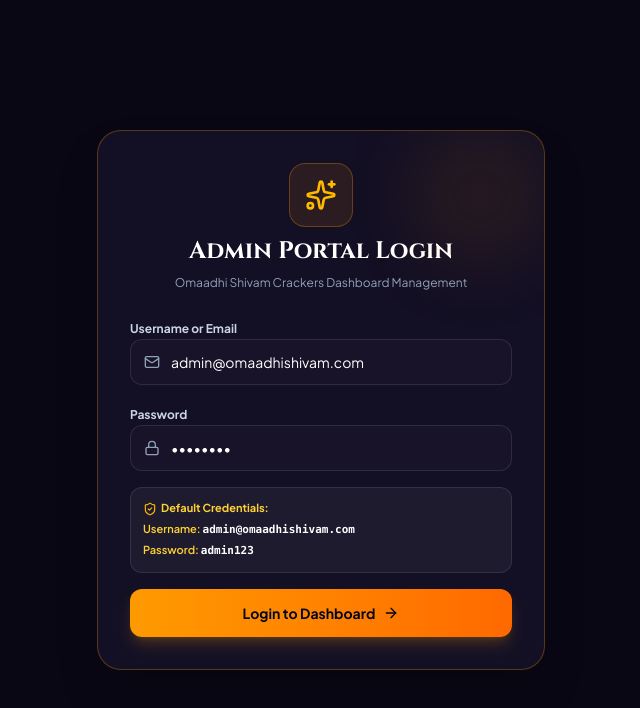
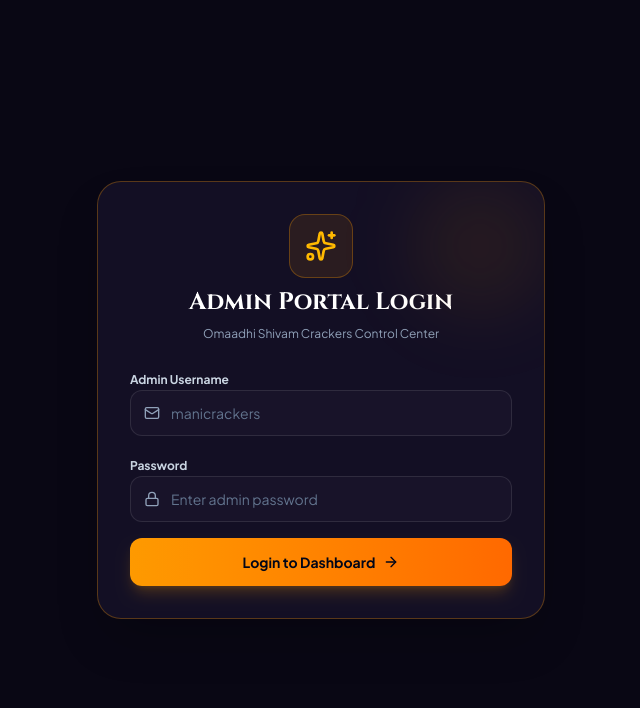
Before and after one commit to gokila0/crackers, a React (Vite) app: page /admin/login in a window 1280 px wide. Shown: the top 708 px of the page, without its empty margins (319-959 px from the left). Built offline with nearby package versions, Linux system fonts and the light colour scheme.

Commit message:
Update admin credentials to manicrackers / mani88 and remove default credentials card

```diff
--- a/src/context/AuthContext.jsx
+++ b/src/context/AuthContext.jsx
@@ -28,11 +28,12 @@
 
   // Admin Login Handler
   const adminLogin = (usernameOrEmail, password) => {
-    if ((usernameOrEmail === 'admin' || usernameOrEmail === 'admin@omaadhishivam.com') && password === 'admin123') {
+    const inputUser = usernameOrEmail ? usernameOrEmail.toLowerCase().trim() : '';
+    if ((inputUser === 'manicrackers' || inputUser === 'manicrackers@omaadhishivam.com') && password === 'mani88') {
       setIsAdminAuthenticated(true);
       return { success: true };
     }
-    return { success: false, message: 'Invalid admin credentials! (Default: admin@omaadhishivam.com / admin123)' };
+    return { success: false, message: 'Invalid admin username or password.' };
   };
 
   const adminLogout = () => {
--- a/src/pages/admin/AdminLogin.jsx
+++ b/src/pages/admin/AdminLogin.jsx
@@ -4,8 +4,8 @@
 import { useAuth } from '../../context/AuthContext';
 
 export default function AdminLogin() {
-  const [usernameOrEmail, setUsernameOrEmail] = useState('admin@omaadhishivam.com');
-  const [password, setPassword] = useState('admin123');
+  const [usernameOrEmail, setUsernameOrEmail] = useState('');
+  const [password, setPassword] = useState('');
   const [error, setError] = useState('');
   const { adminLogin } = useAuth();
   const navigate = useNavigate();
@@ -33,18 +33,18 @@
             <Sparkles className="w-8 h-8" />
           </div>
           <h1 className="text-2xl font-bold font-serif-brand text-white">Admin Portal Login</h1>
-          <p className="text-xs text-slate-400">Omaadhi Shivam Crackers Dashboard Management</p>
+          <p className="text-xs text-slate-400">Omaadhi Shivam Crackers Control Center</p>
         </div>
 
         {error && (
-          <div className="p-3.5 rounded-xl bg-red-500/10 border border-red-500/30 text-red-300 text-xs font-semibold">
+          <div className="p-3.5 rounded-xl bg-red-500/10 border border-red-500/30 text-red-300 text-xs font-semibold text-center">
             {error}
           </div>
         )}
 
         <form onSubmit={handleSubmit} className="space-y-4">
           <div className="space-y-1.5">
-            <label className="text-xs font-bold text-slate-300">Username or Email</label>
+            <label className="text-xs font-bold text-slate-300">Admin Username</label>
             <div className="relative">
               <Mail className="w-4 h-4 absolute left-3.5 top-1/2 -translate-y-1/2 text-slate-400" />
               <input
@@ -52,7 +52,7 @@
                 required
                 value={usernameOrEmail}
                 onChange={(e) => setUsernameOrEmail(e.target.value)}
-                placeholder="admin@omaadhishivam.com"
+                placeholder="manicrackers"
                 className="w-full bg-[#181329] border border-white/10 rounded-xl pl-10 pr-4 py-3 text-sm text-white placeholder-slate-500 focus:outline-none focus:border-amber-500"
               />
             </div>
@@ -67,19 +67,10 @@
                 required
                 value={password}
                 onChange={(e) => setPassword(e.target.value)}
-                placeholder="••••••••"
+                placeholder="Enter admin password"
                 className="w-full bg-[#181329] border border-white/10 rounded-xl pl-10 pr-4 py-3 text-sm text-white placeholder-slate-500 focus:outline-none focus:border-amber-500"
               />
             </div>
-          </div>
-
-          <div className="p-3 rounded-xl bg-white/5 border border-white/10 text-[11px] text-amber-300 font-semibold space-y-1">
-            <div className="flex items-center gap-1 font-bold">
-              <ShieldCheck className="w-3.5 h-3.5 text-amber-400" />
-              <span>Default Credentials:</span>
-            </div>
-            <div>Username: <code className="text-white">admin@omaadhishivam.com</code></div>
-            <div>Password: <code className="text-white">admin123</code></div>
           </div>
 
           <button
```
